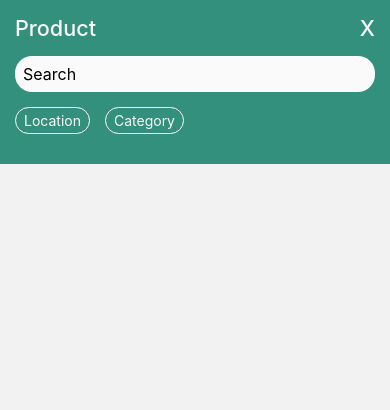
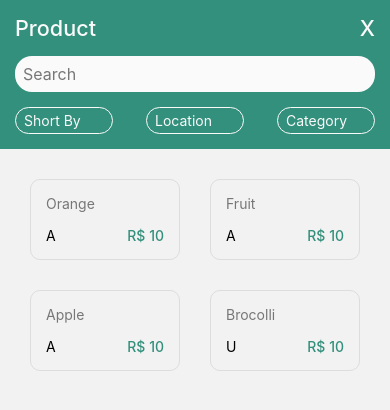
Before and after one commit to zherro/react-native-expo-orders, a React Native app: screen /Product in a window 390 px wide. Shown: the top 410 px of the page. Built offline with nearby package versions, Linux system fonts and the light colour scheme.

Commit message:
aula 24-02-2022

```diff
--- /dev/null
+++ b/components/button/btn-opacity.js
@@ -0,0 +1,31 @@
+import * as React from 'react';
+import { StyleSheet, Text, TouchableOpacity } from 'react-native';
+
+import { color, colors } from '../theme/theme'
+
+export default function BtnOpacity({ sTitle, nWidth }) {
+    return (
+        <TouchableOpacity style={[ styles.btn ]}>
+            <Text
+                style={[
+                    color().white,
+                    { width: nWidth ? nWidth : 60 }
+                ]}
+            >
+                { sTitle }
+            </Text>
+        </TouchableOpacity>
+    );
+}
+
+const styles = StyleSheet.create({
+    btn: {
+        borderColor: colors().white ,
+        borderStyle: 'solid',
+        borderWidth: '1px',
+        padding: '4px',
+        paddingHorizontal: '8px',
+        borderRadius: 15,
+        fontSize: '0.75em'
+    },
+});
--- /dev/null
+++ b/components/card/card-price.js
@@ -0,0 +1,49 @@
+import * as React from 'react';
+import { View, Text, StyleSheet } from 'react-native';
+
+import { color, colors, flex, metrics } from '../theme/theme';
+
+export default function CardPrice ({ item, options }) {
+    return (
+        <View
+            style={[
+                metrics().marginVertical,
+                {width: options?.width ? options?.width : 200 },
+                style.card
+            ]}
+        >
+            <View style={metrics().padding}>
+                <Text
+                    style={[
+                        color().black,
+                    ]}
+                >{ item?.title }</Text>
+
+                <View
+                    style={[
+                        flex().row,
+                        flex().justifyBetween,
+                        metrics().marginTop,
+                    ]}
+                >
+                    <Text>{ item?.available ? 'A' : 'U' }</Text>
+                    <Text
+                        style={[
+                            color().default,
+                            {fontWeight: 500}
+                        ]}
+                    >R$ { item?.price }</Text>
+                </View>
+            </View>
+        </View>
+    );
+}
+
+const style = StyleSheet.create({
+    card: {
+        borderStyle: 'solid',
+        borderWidth: 1,
+        borderColor: colors().gray,
+        borderRadius: 10
+    }
+});
--- /dev/null
+++ b/components/header/header-with-search.js
@@ -0,0 +1,71 @@
+import * as React from "react";
+import { StyleSheet, Text, View, TextInput } from "react-native";
+
+import BtnOpacity from "../button/btn-opacity";
+import { color, metrics, flex, text } from "../theme/theme";
+
+export default function HeaderWithSearch() {
+    return (<>
+        <View
+            style={[
+                metrics().padding,
+                color().bgDefault
+            ]}
+        >
+
+            <View style={flex().row}>
+                <Text
+                    style={[
+                        color().white,
+                        styles.title,
+                    ]}
+                >Product</Text>
+
+                <Text
+                    style={[
+                        color().white,
+                        text().alignEnd,
+                        styles.title,
+                    ]}
+                >X</Text>
+            </View>
+
+            <View>
+                <TextInput
+                    style={[
+                        color().bgWhite,
+                        color().black,
+                        metrics().marginTop,
+                        styles.inputSearch
+                    ]}
+                    value={'Search'} />
+            </View>
+
+            <View
+                style={[
+                    flex().row,
+                    flex().justifyBetween,
+                    metrics().marginTop,
+                ]}
+            >
+                <BtnOpacity sTitle="Short By" nWidth={80} />
+                <BtnOpacity sTitle="Location" nWidth={80} />
+                <BtnOpacity sTitle="Category" nWidth={80} />
+            </View>
+        </View>
+    </>);
+}
+
+const styles = StyleSheet.create({
+    inputSearch: {
+        borderRadius: 17,
+        fontSize: '1em',
+        padding: '8px'
+    },
+
+    title: {
+        fontSize: '1.35em',
+        fontWeight: '500',
+        width: '50%'
+    },
+});
--- /dev/null
+++ b/components/theme/theme.js
@@ -0,0 +1,70 @@
+import * as React from 'react';
+import { StyleSheet } from "react-native";
+
+export function colors() {
+    return {
+        white: "#FAFAFA",
+        gray: "#DDD",
+    };
+}
+
+export function color() {
+    return StyleSheet.create({
+        white: { color: "#FAFAFA", },
+        default: { color: "#33907C", },
+        black: { color: "#777777", },
+        gray: { color: "#DDD", },
+
+        bgWhite: { backgroundColor: "#FAFAFA", },
+        bgDefault: { backgroundColor: "#33907C", },
+        bgBlack: { backgroundColor: "#777777", },
+        bgGray: { backgroundColor: "#DDD", },
+    });
+}
+
+export function metrics() {
+    let space = '15px';
+
+    return StyleSheet.create({
+        marginVertical : {
+            marginVertical: space,
+        },
+        marginEnd: {
+            marginEnd: space,
+        },
+        marginTop: {
+            marginTop: space,
+        },
+        padding: {
+           padding: space,
+        } ,
+        col6: {
+            width: '50%',
+        }
+    })
+}
+
+export function flex() {
+    return StyleSheet.create({
+        row: {
+            flexDirection: "row"
+        },
+        justifyBetween: {
+            justifyContent: 'space-between',
+        },
+        justifyAround: {
+            justifyContent: 'space-around',
+        },
+        wrap: {
+            flexWrap: 'wrap'
+        }
+    });
+}
+
+export function text() {
+    return StyleSheet.create({
+        alignEnd: {
+            textAlign: 'right',
+        },
+    });
+}
--- /dev/null
+++ b/mock/productDataMock.js
@@ -0,0 +1,26 @@
+export default [
+    {
+        image: '',
+        title: 'Orange',
+        price: 10,
+        available: true,
+    },
+    {
+        image: '',
+        title: 'Fruit',
+        price: 10,
+        available: true,
+    },
+    {
+        image: '',
+        title: 'Apple',
+        price: 10,
+        available: true,
+    },
+    {
+        image: '',
+        title: 'Brocolli',
+        price: 10,
+        available: false,
+    },
+];
--- a/screens/product.js
+++ b/screens/product.js
@@ -1,97 +1,35 @@
-import react from "react";
-import { Button, StyleSheet, Text, TouchableOpacity, View } from "react-native";
-import { TextInput } from "react-native";
+import * as React from "react";
+import { View } from "react-native-web";
 
+import HeaderWithSearch from "../components/header/header-with-search";
+import CardPrice from "../components/card/card-price";
+import { flex, metrics } from "../components/theme/theme";
 
+import dataMock from "../mock/productDataMock"
 
 export default function Product() {
     return (
         <View>
             <HeaderWithSearch />
+            <View style={[
+                metrics().padding,
+                flex().row,
+                flex().wrap,
+                flex().justifyAround,
+            ]} >
+                {
+                    dataMock.map((item, index) => {
+                        return <CardPrice
+                                key={index}
+                                item={item}
+                                options={{
+                                    width: 150,
+                                    maxWidth: 150
+                                }}
+                            />
+                    })
+                }
+            </View>
         </View>
     );
 }
-
-const HeaderWithSearch = () => {
-    return (<>
-        <View style={styles.container}>
-
-            <View style={styles.row}>
-                <Text style={styles.title}>Product</Text>
-                <Text style={[styles.title, styles.titleEnd]}>X</Text>
-            </View>
-
-            <View>
-                <TextInput style={styles.inputSearch} value={'Search'} />
-            </View>
-
-            <View style={ [styles.row, styles.defaultMargingY]}>
-
-                <TouchableOpacity style={[ styles.btn, styles.marginEnd]}>
-                        <Text style={styles.whiteColor}>Location</Text>
-                </TouchableOpacity>
-
-                <TouchableOpacity style={styles.btn}>
-                        <Text style={styles.whiteColor}>Category</Text>
-                </TouchableOpacity>
-
-            </View>
-        </View>
-    </>);
-}
-
-
-const styles = StyleSheet.create(
-    {
-        container: {
-            backgroundColor: '#33907C',
-            padding: '15px',
-        },
-        row: {
-            flexDirection: "row"
-        },
-
-        inputSearch: {
-            backgroundColor: '#FAFAFA',
-            borderRadius: 17,
-            fontSize: '1em',
-            padding: '8px',
-            marginTop: 15,
-            borderStyle: 'none'
-        },
-
-        title: {
-            color: '#FAFAFA',
-            fontSize: '1.35em',
-            fontWeight: '500',
-            width: '50%',
-            alignSelf: 'flex-end'
-        },
-
-        titleEnd: {
-            textAlign: 'right',
-        },
-
-        btn: {
-            borderColor: '#FAFAFA',
-            borderStyle: 'solid',
-            borderWidth: '1px',
-            padding: '4px',
-            paddingHorizontal: '8px',
-            borderRadius: 15,
-            fontSize: '0.75em'
-
-        },
-
-        whiteColor: {
-            color: '#FAFAFA'
-        },
-        defaultMargingY : {
-            marginVertical: '15px'
-        },
-        marginEnd: {
-            marginEnd: '15px'
-        }
-
-    }
-);
```
